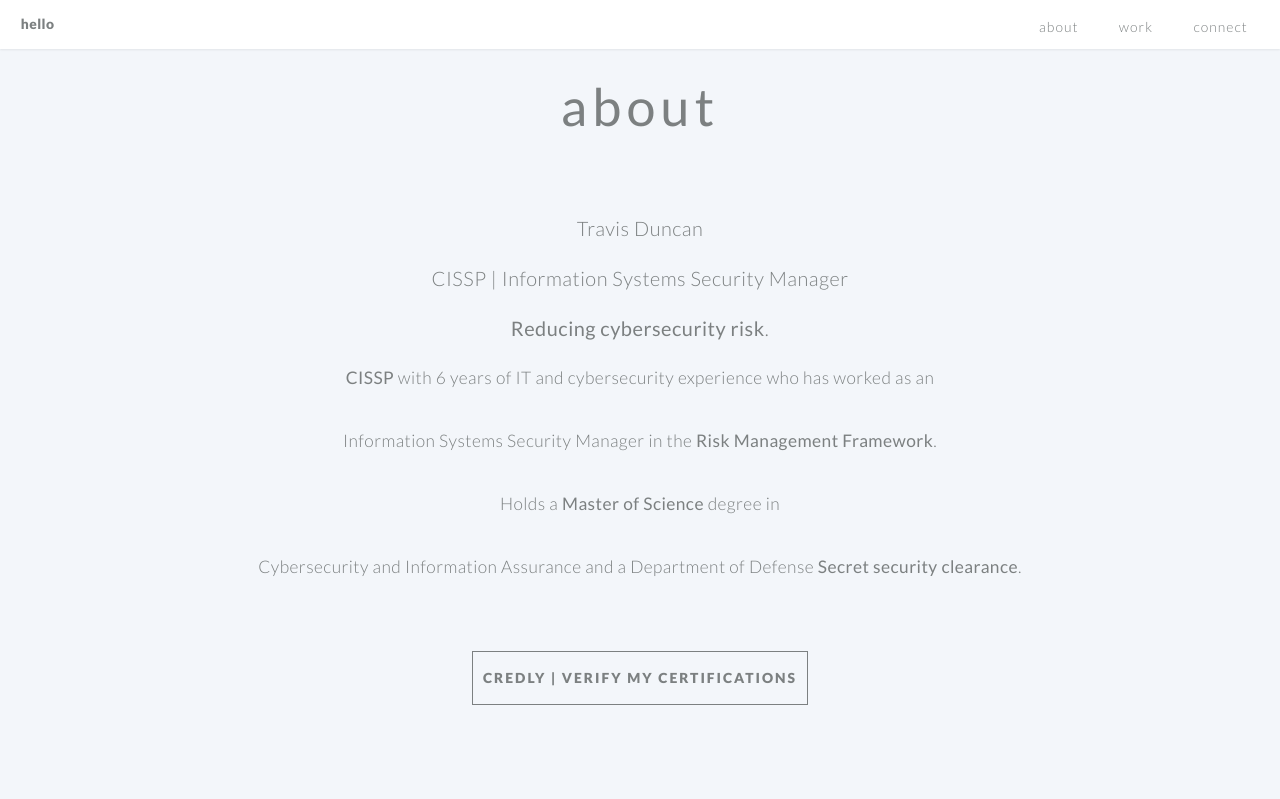
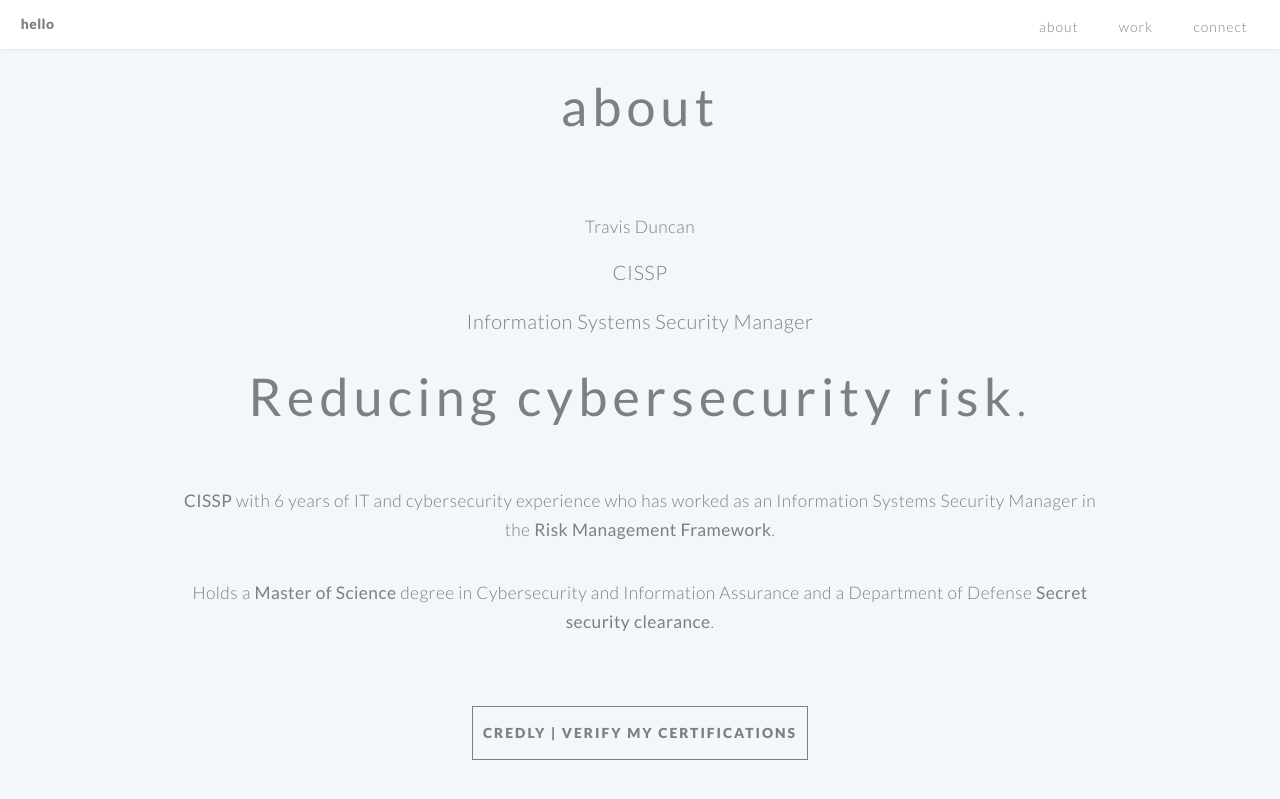
Before and after one commit to TravDunc/hellotemplatedraft, a Jekyll site: the page built from index.md, in a window 1280 px wide and 900 px high, scrolled down 655 px. Shown: the top 799 px of the window. Built offline with Jekyll 4.4.1, drawn with Linux system fonts in a browser that asks for light colours.

```diff
--- a/index.md
+++ b/index.md
@@ -41,16 +41,15 @@ cta_button_label: contact # the label on the button
 
 ---
 [//]: # (write a bit about yourself here)
-### Travis Duncan
+#### Travis Duncan
 
-### CISSP | Information Systems Security Manager
+### CISSP
+### Information Systems Security Manager
 
-### **Reducing cybersecurity risk**.
+## **Reducing cybersecurity risk**.
 
 **CISSP** with 6 years of IT and cybersecurity experience who has worked as an
-
 Information Systems Security Manager in the **Risk Management Framework**.
 
 Holds a **Master of Science** degree in
-
 Cybersecurity and Information Assurance and a Department of Defense **Secret security clearance**.
```
